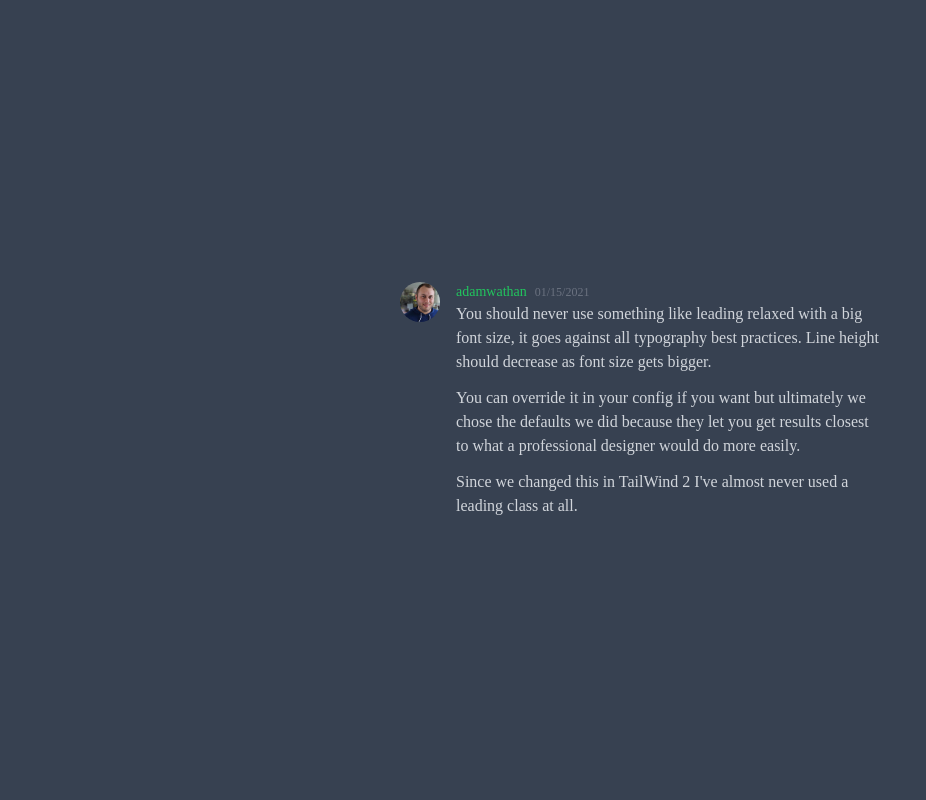
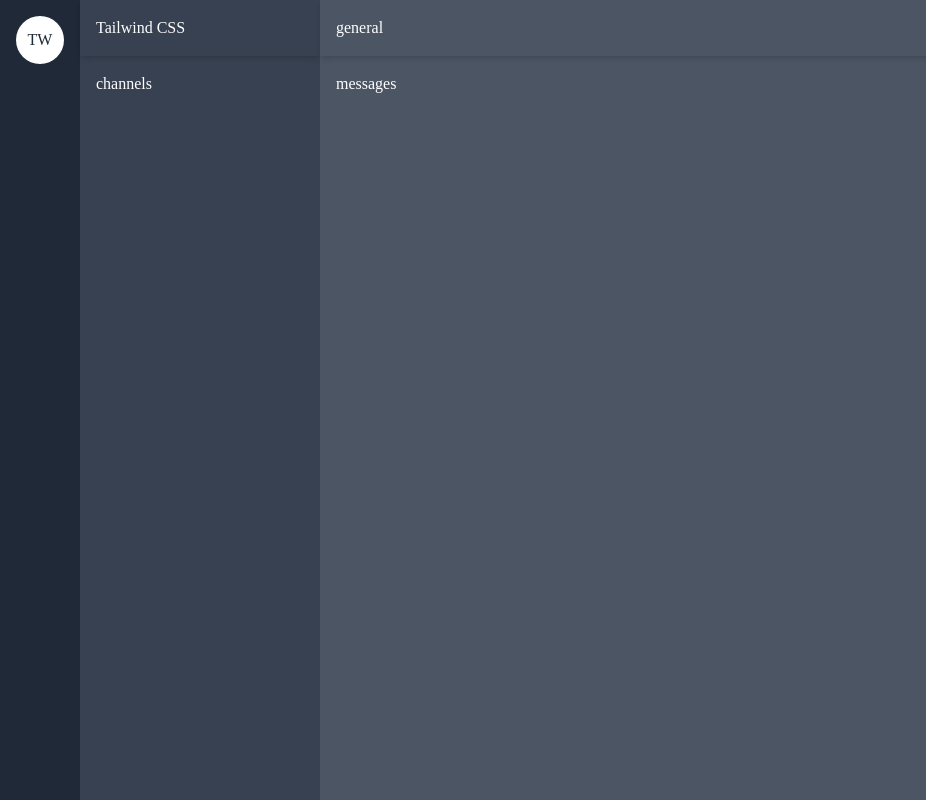
Before and after one commit to LutherTS/build-ui-tailwind-mastery, a Next.js app: page / in a window 1280 px wide. Shown: the whole page, without its empty margins (0-926 px from the left). Built offline with nearby package versions, Linux system fonts and the light colour scheme.

Commit message:
Onto lesson 3.

```diff
--- a/app/(pages)/intro/page.tsx
+++ b/app/(pages)/intro/page.tsx
@@ -40,7 +40,7 @@ export default function Intro() {
         <div className="flex hover:bg-gray-800/30 px-4 py-1">
           <div>
             <p className="text-gray-300 ml-14">
-              Since we changed this in TailWind 2 I've almost never used a
+              Since we changed this in Tailwind 2 I've almost never used a
               leading class at all.
             </p>
           </div>
--- a/app/(pages)/page.tsx
+++ /dev/null
@@ -1,51 +0,0 @@
-import Image from "next/image";
-
-export default function Home() {
-  return (
-    <div className="bg-gray-700 text-white min-h-screen flex items-center justify-center">
-      <div className="max-w-lg space-y-1">
-        <div className="flex hover:bg-gray-800/30 px-4 py-1">
-          <div className="relative flex-shrink-0 size-10 rounded-full overflow-hidden mr-4">
-            <Image
-              src="/adamwathan.jpeg"
-              alt="Adam Wathan, creator of Tailwind"
-              // width={40}
-              // height={40}
-              fill
-            />
-          </div>
-          <div>
-            <p className="flex items-baseline">
-              <span className="text-green-500 mr-2 text-sm font-medium">
-                adamwathan
-              </span>
-              <span className="text-gray-500 text-xs">01/15/2021</span>
-            </p>
-            <p className="text-gray-300">
-              You should never use something like leading relaxed with a big
-              font size, it goes against all typography best practices. Line
-              height should decrease as font size gets bigger.
-            </p>
-          </div>
-        </div>
-        <div className="flex hover:bg-gray-800/30 px-4 py-1">
-          <div>
-            <p className="text-gray-300 ml-14">
-              You can override it in your config if you want but ultimately we
-              chose the defaults we did because they let you get results closest
-              to what a professional designer would do more easily.
-            </p>
-          </div>
-        </div>
-        <div className="flex hover:bg-gray-800/30 px-4 py-1">
-          <div>
-            <p className="text-gray-300 ml-14">
-              Since we changed this in TailWind 2 I've almost never used a
-              leading class at all.
-            </p>
-          </div>
-        </div>
-      </div>
-    </div>
-  );
-}
--- /dev/null
+++ b/app/page.tsx
@@ -0,0 +1,21 @@
+import Image from "next/image";
+
+export default function Home() {
+  return (
+    <main className="flex text-white min-h-screen">
+      <div className="bg-gray-800 p-4">
+        <div className="bg-white text-gray-800 flex items-center justify-center size-12 rounded-full">
+          TW
+        </div>
+      </div>
+      <div className="flex flex-col bg-gray-700 w-60">
+        <div className="p-4 shadow-md">Tailwind CSS</div>
+        <div className="p-4 flex-1">channels</div>
+      </div>
+      <div className="flex flex-col bg-gray-600 flex-1">
+        <div className="p-4 shadow-md">general</div>
+        <div className="p-4 flex-1">messages</div>
+      </div>
+    </main>
+  );
+}
```
